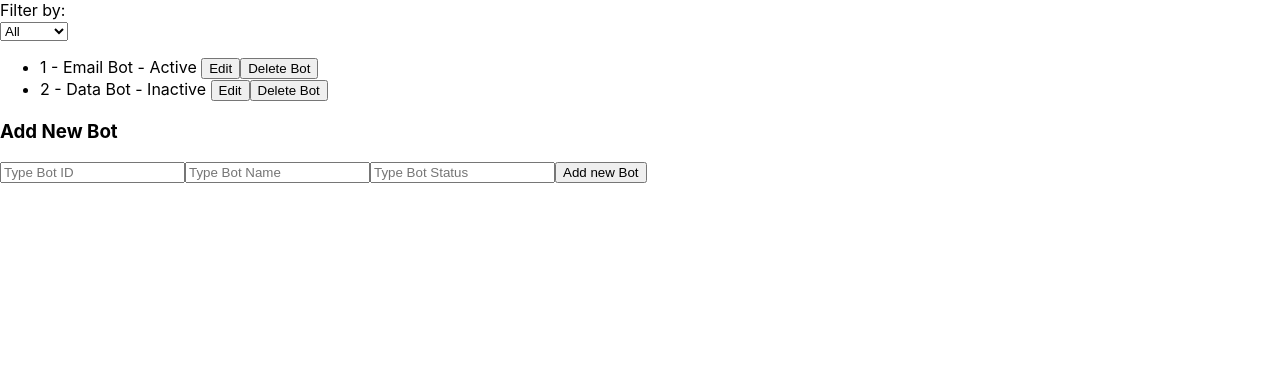
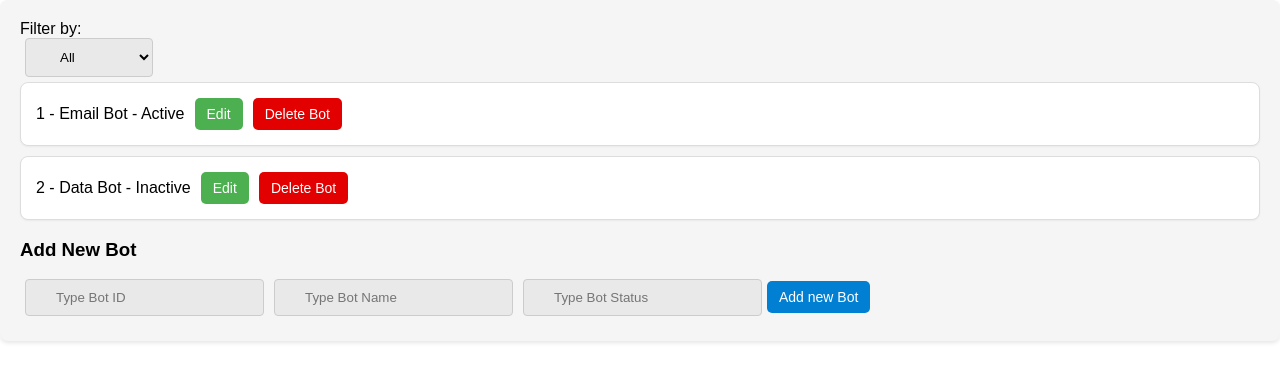
Before and after one commit to ChrisBrowne01/reactsample19, a React (Create React App) app: page / in a window 1280 px wide. Shown: the top 382 px of the page. Built offline with nearby package versions, Linux system fonts and the light colour scheme.

Commit message:
Add CSS styling for DynamicBotManager and update button classes

```diff
--- /dev/null
+++ b/src/DynamicBotManager.css
@@ -0,0 +1,104 @@
+/* BotListManager.css */
+
+.dynamic-bot-manager {
+  padding: 20px;
+  background-color: #f5f5f5;
+  border-radius: 8px;
+  box-shadow: 0 2px 4px rgba(0, 0, 0, 0.1); /* Subtle shadow */
+  font-family: Arial, sans-serif;
+}
+
+.dynamic-bot-manager h1 {
+  color: #2c3e50;
+  text-align: center;
+}
+
+
+.dynamic-bot-manager h1 + div {
+  display: flex;
+  align-items: center;
+  margin: 10px 15px;
+}
+
+.dynamic-bot-manager ul {
+  list-style-type: none;
+  padding: 0;
+  margin: 0;
+}
+
+/* Style for each list item */
+.dynamic-bot-manager ul li {
+  background-color: white;
+  margin-bottom: 10px;
+  padding: 15px;
+  border-radius: 8px;
+  box-shadow: 0 1px 2px rgba(0, 0, 0, 0.05); /* Add slight shadow for each item */
+  display: flex; /* Use flexbox for layout */
+  align-items: center; /* Vertically center content */
+  justify-content: space-between; /* Space out text and button */
+  border: 1px solid #ddd;
+}
+
+.dynamic-bot-manager ul li span {
+  margin-right: 10px; /* Adds space between bot details and button */
+  flex-grow: 1; /* Allow the text to take up available space */
+  display: flex; /* Use flexbox inside the span to control the layout of the bot details */
+  align-items: center;
+  gap: 10px;
+}
+
+
+.dynamic-bot-manager button {
+  color: white;
+  padding: 8px 12px;
+  border: none;
+  border-radius: 5px;
+  cursor: pointer;
+  font-size: 14px;
+  transition: background-color 0.3s ease; /* Smooth transition */
+}
+
+.dynamic-bot-manager ul ~ form {
+  display: flex;
+  align-items: center;
+  justify-content: space-evenly;
+
+}
+
+.dynamic-bot-manager input,
+.dynamic-bot-manager div form select {
+  padding: 10px 30px;
+  margin-inline: 5px;
+  background-color: #e9e9e9;
+  border: 1px solid #ccc;
+  border-radius: 4px;
+  margin-bottom: 5px;
+}
+
+.dynamic-bot-manager button {
+  background-color: #007fd3;
+}
+
+.dynamic-bot-manager ul li button {
+  background-color: #4CAF50;
+}
+
+.dynamic-bot-manager ul li button:hover {
+  background-color: #45a049
+}
+
+.dynamic-bot-manager ul li button:active {
+  background-color: #367c39;
+}
+
+.dynamic-bot-manager ul li button.delete {
+  background-color: #e20000;
+}
+
+.dynamic-bot-manager ul li button.delete:hover {
+  background-color: #cb1515
+}
+
+.dynamic-bot-manager ul li button.delete:active {
+  background-color: #ab0303;
+}
--- a/src/DynamicBotManager.js
+++ b/src/DynamicBotManager.js
@@ -1,4 +1,5 @@
 import React, { useState } from 'react';
+import './DynamicBotManager.css';
 
 const DynamicBotManager = () => {
   const [bots, setBotValues] = useState([
@@ -70,7 +71,7 @@ const DynamicBotManager = () => {
             <span>
               {bot.id} - {bot.name} - {bot.status}{' '}
               <button onClick={() => handleEdit(bot)}>Edit</button>
-              <button onClick={() => handleDelete(bot.id)}>Delete Bot</button>
+              <button className='delete' onClick={() => handleDelete(bot.id)}>Delete Bot</button>
             </span>
           </li>
         ))}
@@ -126,7 +127,7 @@ const DynamicBotManager = () => {
             onChange={handleInputChange}
             placeholder="Type Bot Status"
           />
-          <button onClick={addBotToList}>Add new Bot</button>
+          <button className='add' onClick={addBotToList}>Add new Bot</button>
         </div>
       )}
     </div>
```
